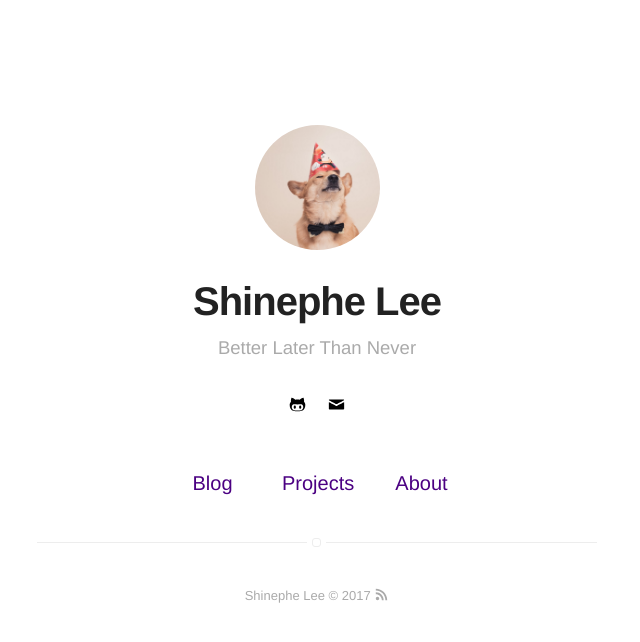
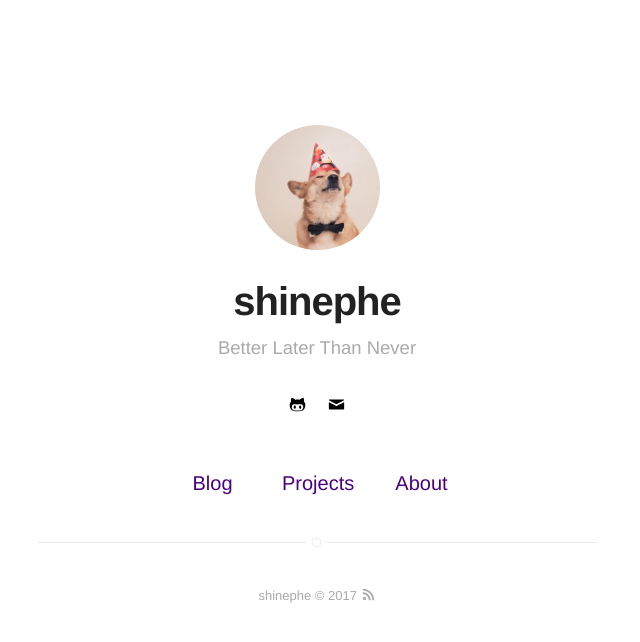
Before and after one commit to shinephe/shinephe.github.io, a Jekyll site: the page built from index.html, in a window 1280 px wide. Shown: the top 642 px of the page, without its empty margins (323-963 px from the left). Built offline with Jekyll 4.4.1, drawn with Linux system fonts in a browser that asks for light colours.

Commit message:
Update _config.yml

```diff
--- a/_config.yml
+++ b/_config.yml
@@ -1,5 +1,5 @@
 # main text of home
-name: Shinephe Lee
+name: shinephe
 bio: Better Later Than Never
 
 # twitter summary info
```
